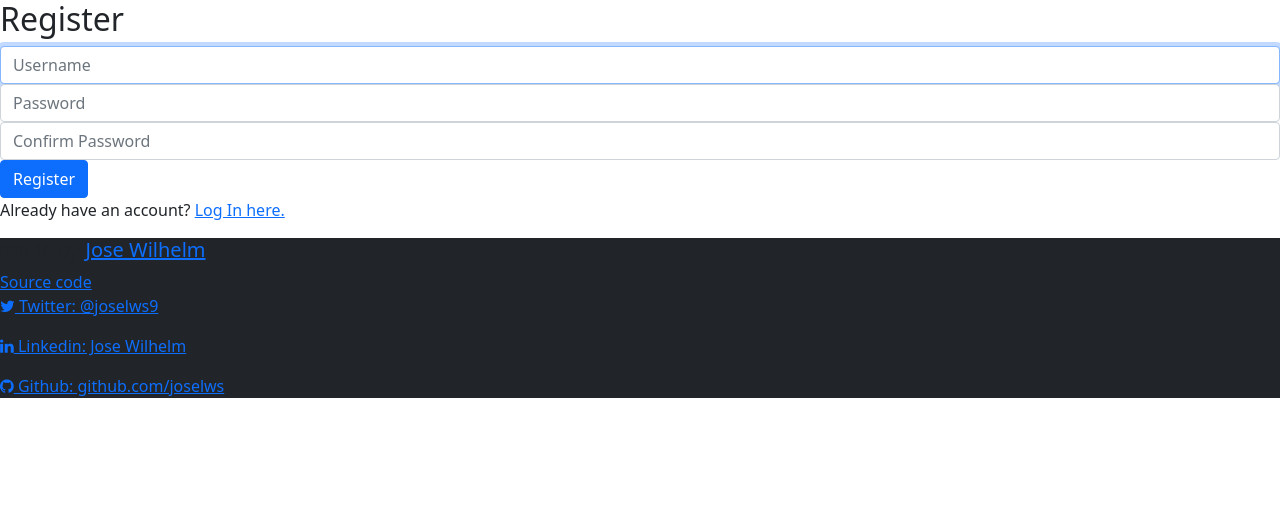
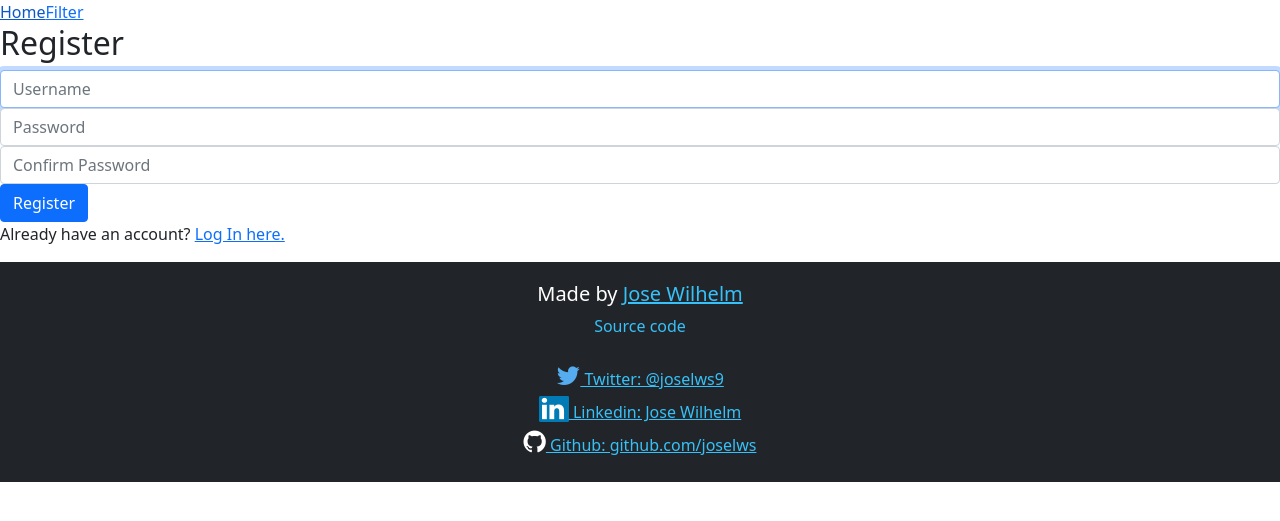
Before and after one commit to joselws/anuncioneon, a Django app: page /register in a window 1280 px wide. Shown: the top 521 px of the page. Run offline with Django 3.2, Linux system fonts and the light colour scheme.

Commit message:
filter ads feature

```diff
--- a/ads/static/ads/styles.css
+++ b/ads/static/ads/styles.css
@@ -0,0 +1,59 @@
+
+
+/****** FOOTER ******/
+
+.footer-wrapper {
+    display: flex;
+    flex-direction: column;
+    align-items: center;
+    justify-content: center;
+}
+
+.footer-info-wrapper {
+    display: flex;
+    flex-direction: column;
+    align-items: center;
+    justify-content: center;
+    padding: 20px;
+}
+
+.footer-info {
+    color: #fff;
+    text-align: center;
+    text-decoration: none;
+}
+
+.footer-link {
+    color: #37c1f8;
+}
+
+.social-links-wrapper {
+    padding-bottom: 20px;
+}
+
+.social-links {
+    display: flex;
+    align-items: center;
+    justify-content: center;
+    margin: 5px 0px;
+}
+
+.fa {
+    font-size: 26px;
+}
+
+.fa-twitter {
+    color: #55ACEE;
+}
+
+.fa-linkedin {
+    width: 30px;
+    border-radius: 5%;
+    background: #007bb5;
+    color: #fff;
+    padding-left: 3px;
+}
+
+.fa-github {
+    color: #fff;
+}
--- a/ads/templates/ads/index.html
+++ b/ads/templates/ads/index.html
@@ -8,7 +8,7 @@
         <div class="categories-wrapper">
             {% for category in categories %}
             <h5 class="category-title">
-                <a href="{% url 'category' category.category %}">{{ category.category }}</a>
+                <a href="{% url 'category' category.url_name %}">{{ category.category }}</a>
             </h5>
             <div class="subcategories-wrapper">
                 {% for subcategory in category.subcategories.all %}
--- a/ads/templates/ads/layout.html
+++ b/ads/templates/ads/layout.html
@@ -16,6 +16,11 @@
     </head>
 
     <body>
+        <nav class="nav">
+            <a href="{% url 'index' %}">Home</a>
+            <a href="{% url 'filtered' %}">Filter</a>
+        </nav>
+
         {% block body %}
         {% endblock %}
 
--- a/ads/urls.py
+++ b/ads/urls.py
@@ -6,6 +6,6 @@ urlpatterns = [
     path("login", views.login_view, name="login"),
     path("logout", views.logout_view, name="logout"),
     path("register", views.register, name="register"),
-    path('category/<str:category_name>', views.category, name="category")
-
+    path('category/<str:category_name>', views.category, name="category"),
+    path('filtered', views.filtered, name="filtered"),
 ]
--- a/ads/views.py
+++ b/ads/views.py
@@ -100,7 +100,7 @@ def register(request):
 def category(request, category_name):
     """ Renders a page with all ads in a given category """
     if request.user.is_authenticated:
-        category = get_object_or_404(MainCategory, category=category_name)
+        category = get_object_or_404(MainCategory, url_name=category_name)
         ads = Advertisement.objects.filter(main_category=category)
         return render(request, "ads/category.html", {
             'ads': ads
@@ -110,6 +110,32 @@ def category(request, category_name):
         return HttpResponseRedirect(reverse('login'))
 
 
-def form_filter(request):
+def filtered(request):
     """ pass """
-    pass
+    if request.user.is_authenticated:
+        if request.method == "POST":
+            title = request.POST['title']
+            description = request.POST['description']
+            category = request.POST['category']
+
+            if category == 'all':
+                ads = Advertisement.objects.filter(title__icontains=title,
+                    description__icontains=description)
+            else:
+                category_object = MainCategory.objects.get(url_name=category)
+                ads = Advertisement.objects.filter(main_category=category_object,
+                    title__icontains=title, description__icontains=description)
+
+            return render(request, "ads/filtered.html", {
+                'ads': ads
+            })
+
+        # GET methods
+        else:
+            categories = MainCategory.objects.all()
+            return render(request, "ads/form.html", {
+                'categories': categories
+            })
+
+    else:
+        return HttpResponseRedirect(reverse('login'))
--- a/anuncioneon/settings.py
+++ b/anuncioneon/settings.py
@@ -11,6 +11,7 @@ https://docs.djangoproject.com/en/3.2/ref/settings/
 """
 
 from pathlib import Path
+import os
 
 # Build paths inside the project like this: BASE_DIR / 'subdir'.
 BASE_DIR = Path(__file__).resolve().parent.parent
@@ -122,6 +123,10 @@ USE_TZ = True
 
 STATIC_URL = '/static/'
 
+STATICFILES_DIRS = [
+    os.path.join(BASE_DIR, 'ads/static/ads')
+]
+
 # Default primary key field type
 # https://docs.djangoproject.com/en/3.2/ref/settings/#default-auto-field
 
```
Also changed, not shown: ads/templates/ads/filtered.html (added, +23 -0 lines), ads/templates/ads/form.html (added, +22 -0 lines).
